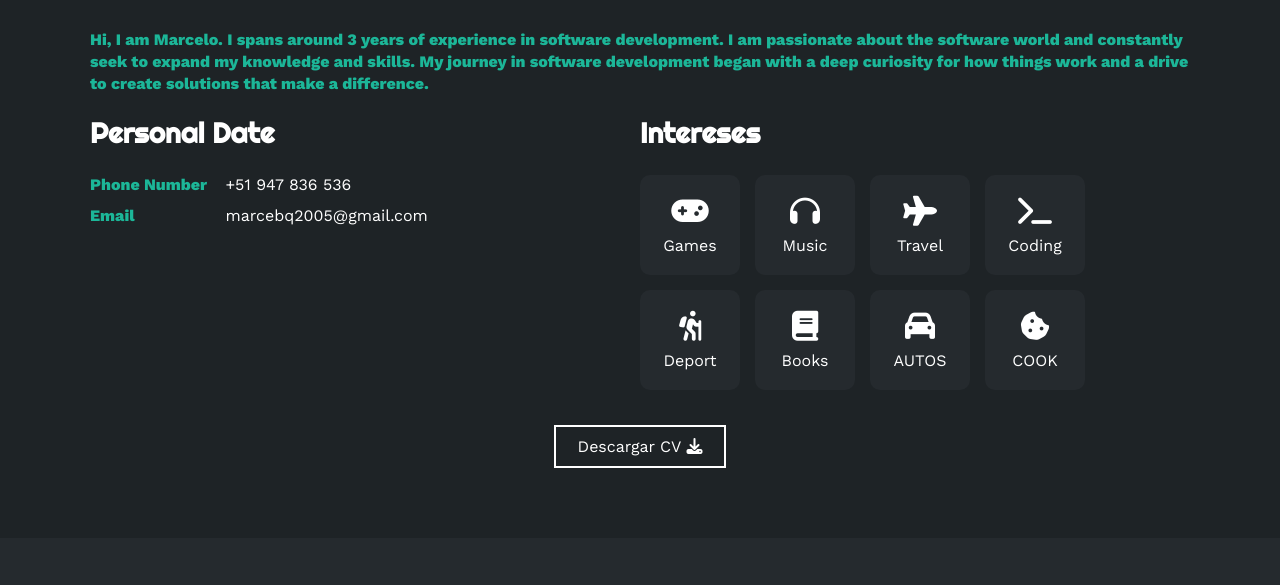
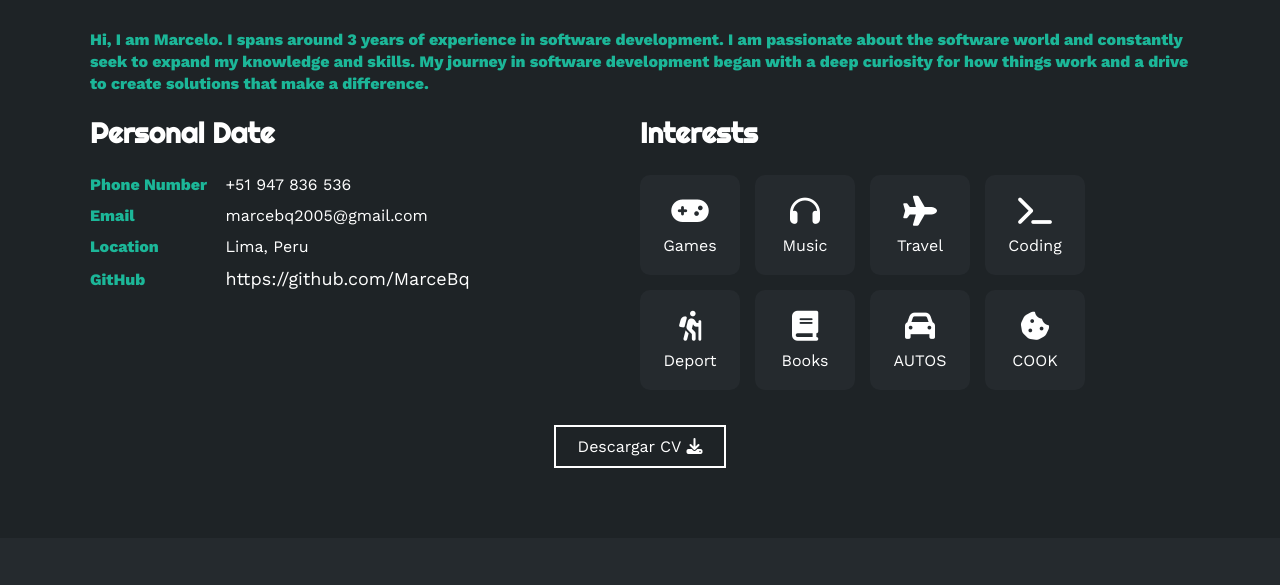
Before and after one commit to MarceBq/portfolio-1, a plain HTML site: page index.html in a window 1280 px wide. Shown: the part 920-1505 px from the top of the page. Drawn offline with nearby package versions, Linux system fonts and the light colour scheme.

Commit message:
second commit

```diff
--- a/estilo.css
+++ b/estilo.css
@@ -145,6 +145,15 @@ html {
   font-family: "Righteous";
   margin-bottom: 25px;
 }
+
+.sobremi .fila .col a{
+  color: #ffffff;
+  text-decoration: none;
+  font-size: 18px;
+  margin-top: 12px;
+  aling-text: center;
+}
+
 .sobremi .fila .col ul {
   list-style: none;
 }
--- a/index.html
+++ b/index.html
@@ -74,11 +74,19 @@
                 <strong>Email</strong>
                 marcebq2005@gmail.com
               </li>
+              <li>
+                <strong>Location</strong>
+                Lima, Peru
+              </li>
+              <li>
+                <strong>GitHub</strong>
+                <a href="https://github.com/MarceBq">https://github.com/MarceBq</a>
+              </li>
             </ul>
           </div>
 
           <div class="col">
-            <h3>Intereses</h3>
+            <h3>Interests</h3>
             <div class="contenedor-intereses">
               <div class="interes">
                 <i class="fa-solid fa-gamepad"></i>
@@ -198,7 +206,7 @@
           <div class="col derecha">
             <h3>Work experience</h3>
             <div class="item der">
-              <h4>Front Developer</h4>
+              <h4>Frontend Developer</h4>
               <span class="casa">AMG Software solutions</span>
               <span class="fecha">Nov, 2022 - Present</span>
               <p>
@@ -209,7 +217,7 @@
               </div>
             </div>
             <div class="item der">
-              <h4>Front Developer</h4>
+              <h4>Frontend Developer</h4>
               <span class="casa">Freelancer</span>
               <span class="fecha">2021 - 2022</span>
               <p>
```
